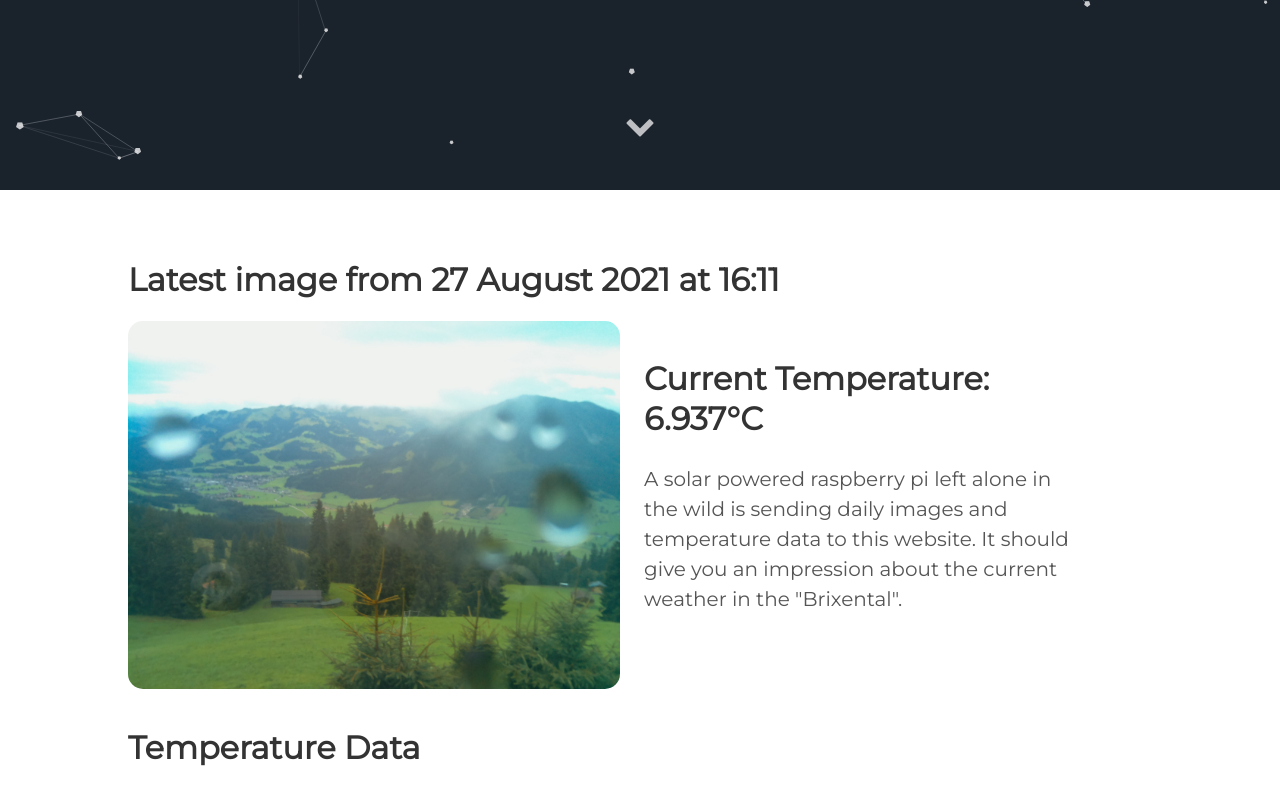
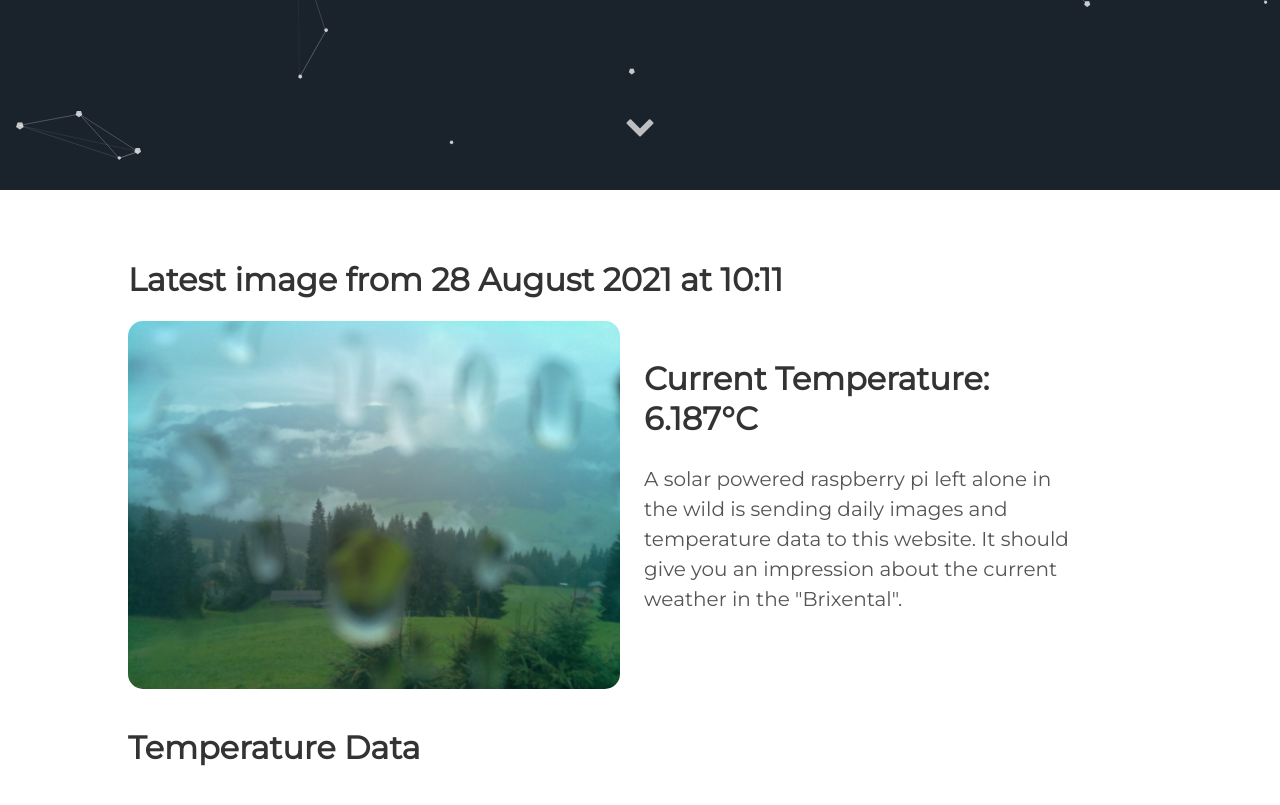
Before and after one commit to vektorious/vektorious.github.io, a Jekyll site: the page built from resources/huette.md, in a window 1280 px wide and 900 px high, scrolled down 710 px. Shown: the top 805 px of the window. Built offline with Jekyll 4.4.1, drawn with Linux system fonts in a browser that asks for light colours.

Commit message:
I'm a bot beep boop

```diff
--- a/resources/huette.md
+++ b/resources/huette.md
@@ -6,13 +6,13 @@ image: '/assets/img/'
 description: 'Live image from the Austrian alps'
 twitter_text: ' '
 ---
-## Latest image from 27 August 2021 at 16:11
+## Latest image from 28 August 2021 at 10:11
 <div class="huette">
   <div class="huette-image">
     <img src="{{ "/assets/img/huette.jpg" | prepend: site.baseurl }}">
   </div>
   <div class="huette-text">
-        <h2>Current Temperature: 6.937°C</h2>
+        <h2>Current Temperature: 6.187°C</h2>
         <p>A solar powered raspberry pi left alone in the wild is sending daily images and temperature data to this website. It should give you an impression about the current weather in the "Brixental".</p>
 
   </div>
```
Also changed, not shown: rpi-script/2021-08-28_100952.txt (renamed from rpi-script/2021-08-27_160953.txt, +5 -5 lines), rpi-script/huette.md (+2 -2 lines), assets/img/huette.jpg, assets/img/temp_plot.png, rpi-script/temp_plot.png, 1 other file.
